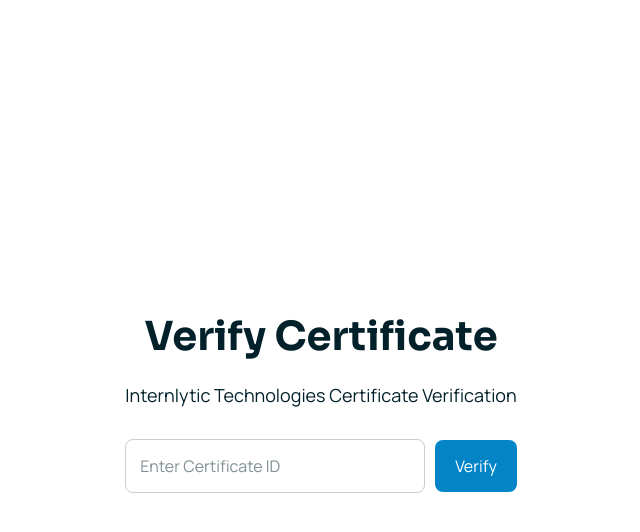
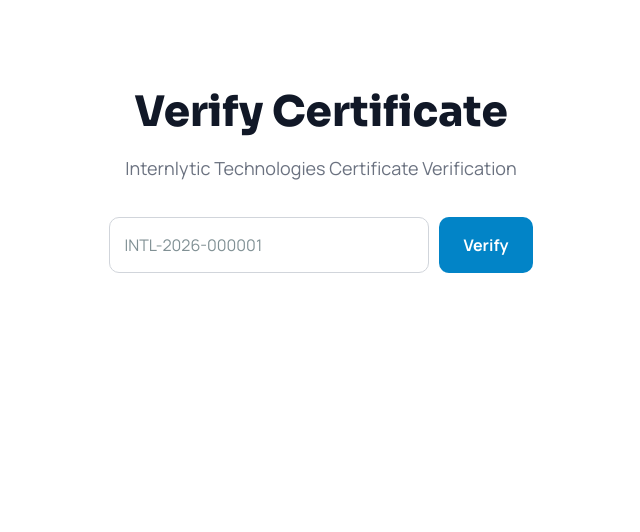
Before and after one commit to arslanfayyaz1997/INTERNLYTIC-TECHNOLOGIES-FINAL, a React (Vite) app: page /verify in a window 1280 px wide. Shown: the top 532 px of the page, without its empty margins (319-959 px from the left). Built offline with nearby package versions, Linux system fonts and the light colour scheme.

Commit message:
Implement certificate verification feature
Added certificate verification logic and UI components.

```diff
--- a/src/pages/VerifyCertificate.jsx
+++ b/src/pages/VerifyCertificate.jsx
@@ -1,50 +1,193 @@
+import { useState } from "react";
+
 export default function VerifyCertificate() {
+  const [certificateId, setCertificateId] = useState("");
+  const [result, setResult] = useState(null);
+
+  function handleVerify(e) {
+    e.preventDefault();
+
+    const id = certificateId.trim().toUpperCase();
+
+    if (!id) {
+      setResult({
+        valid: false,
+        message: "Please enter a certificate ID.",
+      });
+      return;
+    }
+
+    if (id === "INTL-2026-000001") {
+      setResult({
+        valid: true,
+        name: "Test Certificate Holder",
+        program: "Machine Learning & Generative AI Internship",
+        certificateId: id,
+        issueDate: "30 August 2026",
+        status: "VALID",
+      });
+    } else {
+      setResult({
+        valid: false,
+        message:
+          "No certificate was found with this ID. Please check the Certificate ID.",
+      });
+    }
+  }
+
   return (
+    <main
+      style={{
+        minHeight: "100vh",
+        background: "#ffffff",
+        padding: "80px 20px",
+      }}
+    >
       <div
         style={{
-        minHeight: "100vh",
-        display: "flex",
-        alignItems: "center",
-        justifyContent: "center",
-        background: "#ffffff",
-        padding: "40px",
+          maxWidth: "700px",
+          margin: "0 auto",
+          textAlign: "center",
         }}
       >
-      <div style={{ textAlign: "center" }}>
-        <h1 style={{ fontSize: "40px", fontWeight: "700" }}>
+        <h1
+          style={{
+            fontSize: "42px",
+            fontWeight: "800",
+            color: "#111827",
+          }}
+        >
           Verify Certificate
         </h1>
 
-        <p style={{ fontSize: "18px", marginTop: "15px" }}>
+        <p
+          style={{
+            marginTop: "12px",
+            fontSize: "18px",
+            color: "#6b7280",
+          }}
+        >
           Internlytic Technologies Certificate Verification
         </p>
 
+        <form
+          onSubmit={handleVerify}
+          style={{
+            marginTop: "35px",
+            display: "flex",
+            gap: "10px",
+            justifyContent: "center",
+            flexWrap: "wrap",
+          }}
+        >
           <input
             type="text"
-          placeholder="Enter Certificate ID"
+            value={certificateId}
+            onChange={(e) => setCertificateId(e.target.value)}
+            placeholder="INTL-2026-000001"
             style={{
-            marginTop: "30px",
-            padding: "14px",
-            width: "300px",
-            border: "1px solid #ccc",
-            borderRadius: "8px",
+              width: "320px",
+              padding: "15px",
+              border: "1px solid #d1d5db",
+              borderRadius: "10px",
+              fontSize: "16px",
+              outline: "none",
             }}
           />
 
           <button
+            type="submit"
             style={{
-            marginLeft: "10px",
-            padding: "14px 20px",
+              padding: "15px 25px",
               border: "none",
-            borderRadius: "8px",
+              borderRadius: "10px",
               background: "#0284c7",
-            color: "white",
+              color: "#ffffff",
+              fontSize: "16px",
+              fontWeight: "700",
               cursor: "pointer",
             }}
           >
             Verify
           </button>
+        </form>
+
+        {result && (
+          <div
+            style={{
+              marginTop: "30px",
+              padding: "25px",
+              borderRadius: "16px",
+              background: result.valid ? "#f0fdf4" : "#fef2f2",
+              border: `1px solid ${
+                result.valid ? "#bbf7d0" : "#fecaca"
+              }`,
+              textAlign: "left",
+            }}
+          >
+            {result.valid ? (
+              <>
+                <h2
+                  style={{
+                    color: "#15803d",
+                    fontSize: "24px",
+                    fontWeight: "800",
+                  }}
+                >
+                  ✓ Certificate Verified
+                </h2>
+
+                <p style={{ marginTop: "15px" }}>
+                  <strong>Certificate Holder:</strong> {result.name}
+                </p>
+
+                <p style={{ marginTop: "8px" }}>
+                  <strong>Certificate ID:</strong> {result.certificateId}
+                </p>
+
+                <p style={{ marginTop: "8px" }}>
+                  <strong>Program:</strong> {result.program}
+                </p>
+
+                <p style={{ marginTop: "8px" }}>
+                  <strong>Issue Date:</strong> {result.issueDate}
+                </p>
+
+                <p
+                  style={{
+                    marginTop: "15px",
+                    color: "#15803d",
+                    fontWeight: "800",
+                  }}
+                >
+                  STATUS: {result.status}
+                </p>
+              </>
+            ) : (
+              <>
+                <h2
+                  style={{
+                    color: "#b91c1c",
+                    fontSize: "22px",
+                    fontWeight: "800",
+                  }}
+                >
+                  ✕ Certificate Not Found
+                </h2>
+
+                <p
+                  style={{
+                    marginTop: "10px",
+                    color: "#b91c1c",
+                  }}
+                >
+                  {result.message}
+                </p>
+              </>
+            )}
           </div>
+        )}
       </div>
+    </main>
   );
 }
```
Lines whose indentation alone changed are shown as unchanged.
